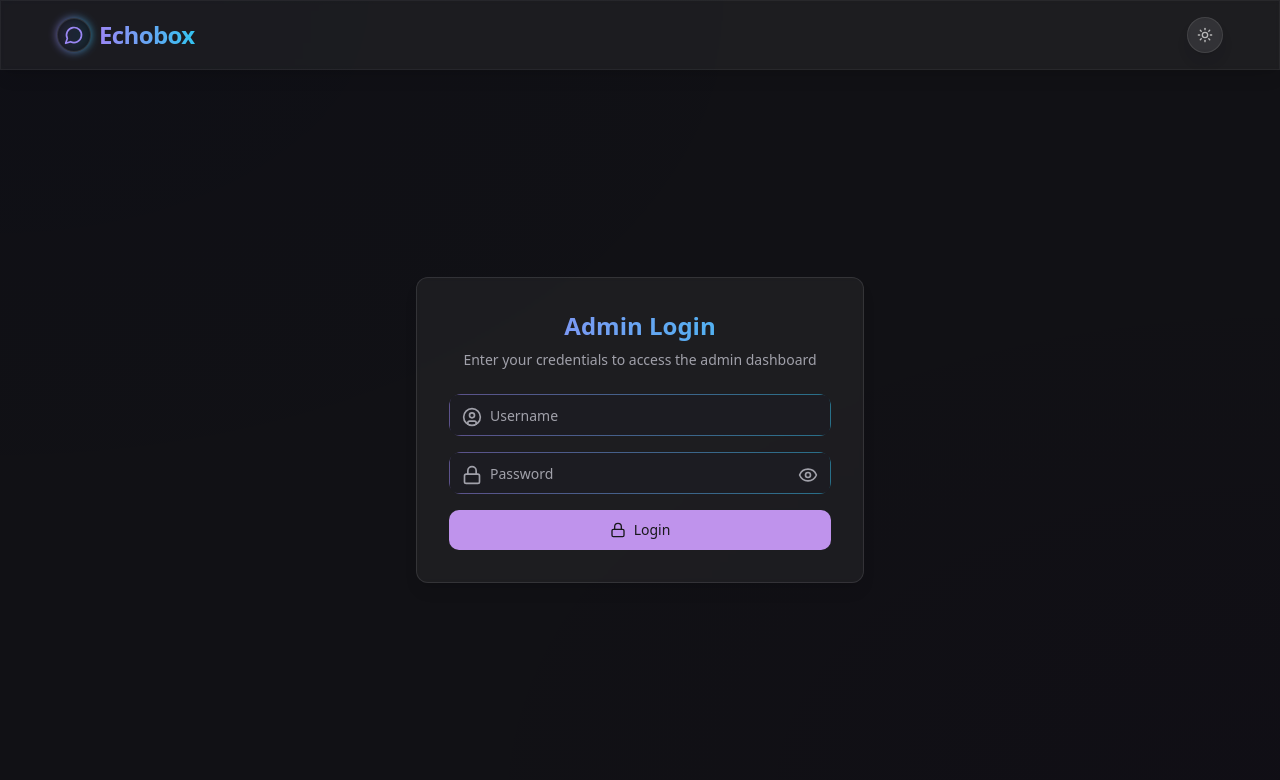
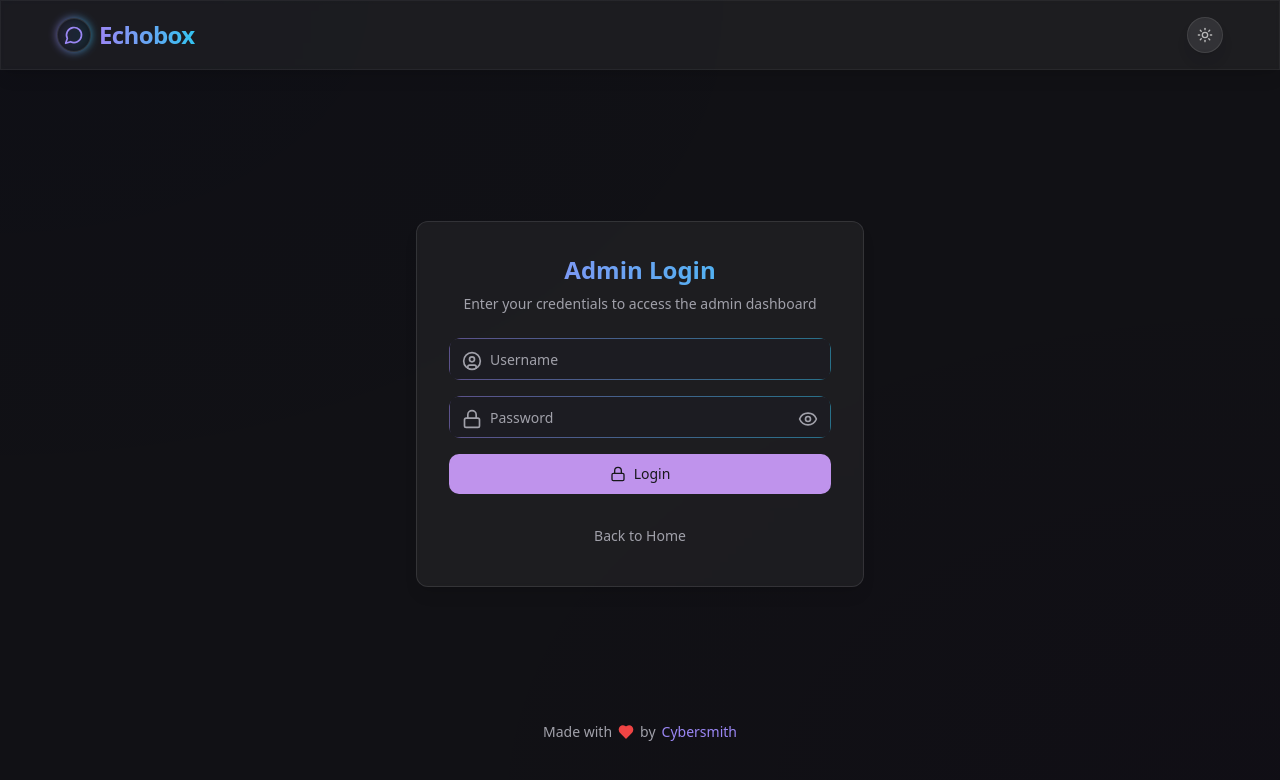
Before and after one commit to barryallen6020/dadada, a React (Vite) app: page /admin in a window 1280 px wide. Shown: the top 780 px of the page. Built offline with nearby package versions, Linux system fonts and the light colour scheme.

Commit message:
Add back button and footer
Adds a back button to the login page and a footer with a link to the developer's GitHub profile. Also updates the README.

```diff
--- a/src/components/auth/AdminLoginForm.tsx
+++ b/src/components/auth/AdminLoginForm.tsx
@@ -1,3 +1,4 @@
+
 import React, { useState } from 'react';
 import { useForm } from 'react-hook-form';
 import { zodResolver } from '@hookform/resolvers/zod';
@@ -68,6 +69,10 @@ const AdminLoginForm: React.FC = () => {
 
   const togglePasswordVisibility = () => {
     setShowPassword(!showPassword);
+  };
+
+  const handleBack = () => {
+    navigate('/');
   };
 
   return (
@@ -148,6 +153,18 @@ const AdminLoginForm: React.FC = () => {
           )}
           <span className="absolute inset-0 opacity-0 group-hover:opacity-10 bg-white transition-opacity duration-200" />
         </Button>
+
+        <div className="flex justify-center">
+          <Button
+            type="button"
+            variant="ghost"
+            size="sm"
+            onClick={handleBack}
+            className="text-muted-foreground hover:text-foreground mt-2"
+          >
+            Back to Home
+          </Button>
+        </div>
       </form>
     </motion.div>
   );
--- a/src/pages/AdminLogin.tsx
+++ b/src/pages/AdminLogin.tsx
@@ -1,6 +1,7 @@
 
 import React from 'react';
 import { Navigate } from 'react-router-dom';
+import { Heart } from 'lucide-react';
 import AdminLoginForm from '@/components/auth/AdminLoginForm';
 import PageTransition from '@/components/layout/PageTransition';
 import { useAdmin } from '@/hooks/use-admin';
@@ -15,8 +16,24 @@ const AdminLogin: React.FC = () => {
 
   return (
     <PageTransition>
-      <div className="container flex items-center justify-center min-h-[calc(100vh-80px)] px-4">
-        <AdminLoginForm />
+      <div className="container flex flex-col items-center justify-between min-h-[calc(100vh-80px)] px-4 py-8">
+        <div className="w-full flex-1 flex items-center justify-center">
+          <AdminLoginForm />
+        </div>
+
+        <footer className="w-full text-center py-4 text-sm text-muted-foreground">
+          <div className="flex items-center justify-center gap-1.5">
+            Made with <Heart className="h-4 w-4 text-red-500 fill-red-500" /> by
+            <a
+              href="https://github.com/Psybah/"
+              target="_blank"
+              rel="noopener noreferrer"
+              className="text-echo-purple hover:text-echo-blue transition-colors underline-offset-2 hover:underline"
+            >
+              Cybersmith
+            </a>
+          </div>
+        </footer>
       </div>
     </PageTransition>
   );
```
Also changed, not shown: 1 other file (tests, documents, lock files or other folders).
